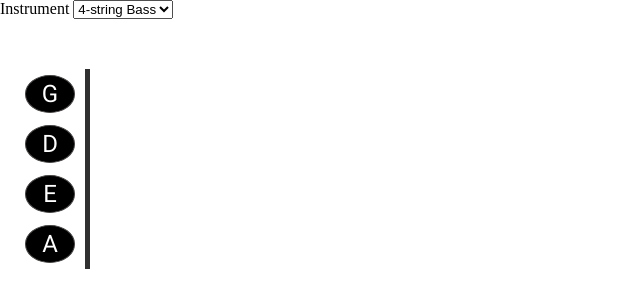
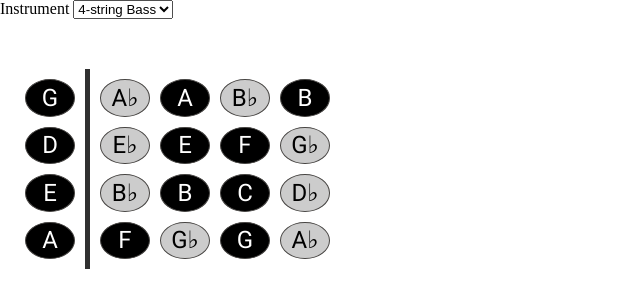
Before and after one commit to VargaBDaniel/FretHouse, a plain HTML site: page index.html in a window 1280 px wide. Shown: the whole page, without its empty margins (0-640 px from the left). Drawn offline with Linux system fonts and the light colour scheme.

Commit message:
4 fret design with repeatable code

```diff
--- a/index.html
+++ b/index.html
@@ -21,29 +21,76 @@
         <div class="fretboard">
             <div class="base-notes">
                 <div class="G string">
-                    <div class="wrapper">
+                    <h1>G</h1>
+                </div>
+                <div class="D string">
+                    <h1>D</h1>
+                </div>
+                <div class="A string">
+                    <h1>E</h1>
+                </div>
+                <div class="E string">
+                    <h1>A</h1>
+                </div>
+            </div>
+            <div class="separator"></div>
+            <div class="fingerboard">
+                <div class="fret">
+                    <div class="half note">
+                        <h1>A&#9837;</h1>
+                    </div>
+                    <div class="half note">
+                        <h1>E&#9837;</h1>
+                    </div>
+                    <div class="half note">
+                        <h1>B&#9837;</h1>
+                    </div>
+                    <div class="whole note">
+                        <h1>F</h1>
+                    </div>
+                </div>
+                <div class="fret">
+                    <div class="whole note">
+                        <h1>A</h1>
+                    </div>
+                    <div class="whole note">
+                        <h1>E</h1>
+                    </div>
+                    <div class="whole note">
+                        <h1>B</h1>
+                    </div>
+                    <div class="half note">
+                        <h1>G&#9837;</h1>
+                    </div>
+                </div>
+                <div class="fret">
+                    <div class="half note">
+                        <h1>B&#9837;</h1>
+                    </div>
+                    <div class="whole note">
+                        <h1>F</h1>
+                    </div>
+                    <div class="whole note">
+                        <h1>C</h1>
+                    </div>
+                    <div class="whole note">
                         <h1>G</h1>
                     </div>
                 </div>
-                <div class="D string">
-                    <div class="wrapper">
-                        <h1>D</h1>
+                <div class="fret">
+                    <div class="whole note">
+                        <h1>B</h1>
+                    </div>
+                    <div class="half note">
+                        <h1>G&#9837;</h1>
+                    </div>
+                    <div class="half note">
+                        <h1>D&#9837;</h1>
+                    </div>
+                    <div class="half note">
+                        <h1>A&#9837;</h1>
                     </div>
                 </div>
-                <div class="A string">
-                    <div class="wrapper">
-                        <h1>E</h1>
-                    </div>
-                </div>
-                <div class="E string">
-                    <div class="wrapper">
-                        <h1>A</h1>
-                    </div>
-                </div>
-            </div>
-            <div class="separator"></div>
-            <div class="notes">
-
             </div>
         </div>
     </div>
--- a/style/index.scss
+++ b/style/index.scss
@@ -28,44 +28,36 @@
 
                 display: flex;
 
+                user-select: none;
+
                 div.base-notes {
                     width: 50px;
                     height: 100%;
 
                     display: flex;
                     flex-direction: column;
-                    justify-content: space-between;
+                    justify-content: space-evenly;
 
 
                     div.string {
                         width: 100%;
-                        height: 25%;
+                        height: 37.5px;
 
                         display: flex;
                         flex-direction: column;
                         justify-content: center;
-
-                        div.wrapper {
-                            width: 100%;
-                            height: 75%;
 
                         background-color: #000000;
                         border-radius: 50%;
                         border: solid 1px #484644;
                         box-sizing: border-box;
 
-                            display: flex;
-                            flex-direction: column;
-                            justify-content: center;
-
                         h1 {
-
                             font-size: 1.5rem;
                             font-weight: lighter;
                             color: #fff;
                             text-align: center;
 
-                            }
                         }
                     }
                 }
@@ -79,13 +71,54 @@
                     background-color: #303030;
                 }
 
-                div.notes {
+                div.fingerboard {
                     width: calc(100% - 75px);
                     height: 100%;
 
+                    display: flex;
+                    flex-direction: row;
 
+                    div.fret {
+                        height: 100%;
+                        width: 50px;
+
+                        margin-right: 10px;
+
+                        display: flex;
+                        flex-direction: column;
+                        justify-content: space-evenly;
+
+                        div.note {
+                            width: 100%;
+                            height: 37.5px;
+
+                            background-color: #000000;
+                            border-radius: 50%;
+                            border: solid 1px #484644;
+                            box-sizing: border-box;
+
+                            display: flex;
+                            flex-direction: column;
+                            justify-content: center;
+
+                            &.half {
+                                background-color: #CCCCCC;
+
+                                h1 {
+                                    color: #000;
+                                }
+                            }
+
+                            h1 {
+                                font-size: 1.5rem;
+                                font-weight: lighter;
+                                color: #fff;
+                                text-align: center;
                             }
                         }
                     }
                 }
             }
+        }
+    }
+}
```
Also changed, not shown: style/index.css, 1 other file. Lines whose indentation alone changed are shown as unchanged.
